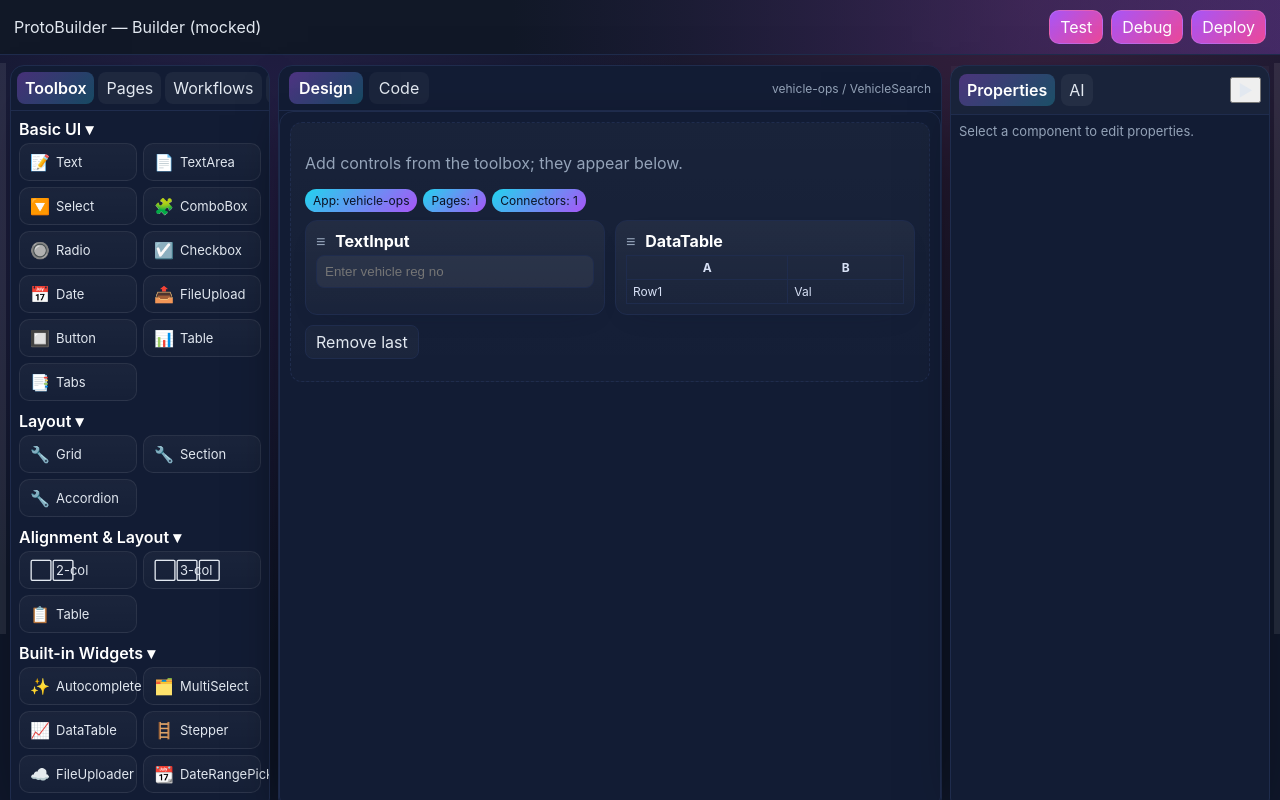
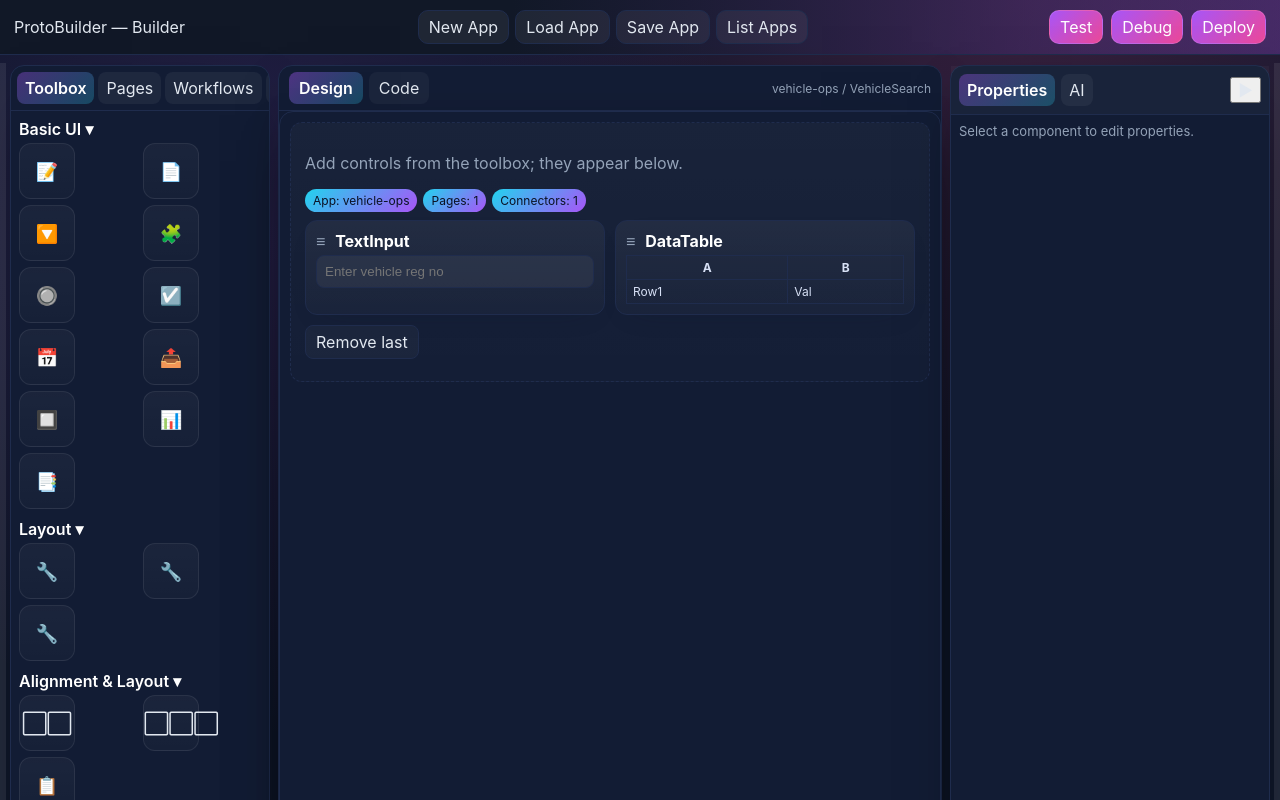
Before and after one commit to karthikeyanga/protobuilder, a React (Vite) app in the folder frontend/apps/builder/: page / in a window 1280 px wide. Shown: the top 800 px of the page. Built offline with nearby package versions, Linux system fonts and the light colour scheme.

Commit message:
ui: add app menu bar and icon-only toolbox tiles with tooltips

```diff
--- a/frontend/apps/builder/src/styles.css
+++ b/frontend/apps/builder/src/styles.css
@@ -42,6 +42,7 @@ body {
   color: var(--text);
   border-bottom: 1px solid var(--border);
   box-shadow: var(--shadow);
+  gap: 10px;
 }
 
 .top-actions button {
@@ -53,6 +54,22 @@ body {
   border-radius: 10px;
   cursor: pointer;
   box-shadow: 0 12px 30px -20px rgba(236, 72, 153, 0.8);
+}
+
+.menu-actions {
+  display: flex;
+  gap: 6px;
+}
+.menu-actions button {
+  background: rgba(255, 255, 255, 0.06);
+  border: 1px solid var(--border);
+  color: var(--text);
+  border-radius: 10px;
+  padding: 6px 10px;
+  cursor: pointer;
+}
+.menu-actions button:hover {
+  border-color: rgba(168, 85, 247, 0.5);
 }
 
 .main {
@@ -137,9 +154,11 @@ body {
 .tool-btn {
   display: flex;
   align-items: center;
-  gap: 6px;
-  padding: 8px 10px;
-  border-radius: 10px;
+  justify-content: center;
+  width: 56px;
+  height: 56px;
+  padding: 0;
+  border-radius: 12px;
   border: 1px solid rgba(255, 255, 255, 0.08);
   background: linear-gradient(180deg, rgba(255, 255, 255, 0.04), rgba(255, 255, 255, 0.02));
   cursor: pointer;
@@ -154,12 +173,9 @@ body {
 }
 
 .tool-btn .icon {
-  width: 20px;
+  width: 100%;
   text-align: center;
-}
-
-.tool-btn .label {
-  font-size: 13px;
+  font-size: 18px;
 }
 
 .pill {
@@ -572,3 +588,15 @@ ul {
 button {
   font: inherit;
 }
+
+.sr-only {
+  position: absolute;
+  width: 1px;
+  height: 1px;
+  padding: 0;
+  margin: -1px;
+  overflow: hidden;
+  clip: rect(0, 0, 0, 0);
+  white-space: nowrap;
+  border: 0;
+}
--- a/frontend/apps/builder/src/ui/App.tsx
+++ b/frontend/apps/builder/src/ui/App.tsx
@@ -27,6 +27,28 @@ const controlIcon: Record<string, string> = {
   Stepper: '🪜',
   FileUploader: '☁️',
   DateRangePicker: '📆'
+};
+const controlDesc: Record<string, string> = {
+  Text: 'Single-line text input',
+  TextArea: 'Multi-line text input',
+  Select: 'Dropdown select',
+  ComboBox: 'Selectable with typing',
+  Radio: 'Radio options',
+  Checkbox: 'Boolean toggle',
+  Date: 'Date picker',
+  FileUpload: 'Upload a file',
+  Button: 'Button',
+  Table: 'Simple table',
+  Tabs: 'Tabbed content',
+  'Grid-2col': 'Two-column layout',
+  'Grid-3col': 'Three-column layout',
+  TableLayout: 'Table layout section',
+  Autocomplete: 'Suggestions as you type',
+  MultiSelect: 'Select multiple options',
+  DataTable: 'Data table with header',
+  Stepper: 'Step indicator',
+  FileUploader: 'Upload with progress',
+  DateRangePicker: 'Start/end date'
 };
 
 const paletteControls = [
@@ -224,7 +246,13 @@ export function App() {
   return (
     <div className="layout">
       <header className="topbar">
-        <div className="logo">ProtoBuilder — Builder (mocked)</div>
+        <div className="logo">ProtoBuilder — Builder</div>
+        <div className="menu-actions">
+          <button type="button">New App</button>
+          <button type="button">Load App</button>
+          <button type="button">Save App</button>
+          <button type="button">List Apps</button>
+        </div>
         <div className="top-actions">
           <button type="button">Test</button>
           <button type="button">Debug</button>
@@ -267,14 +295,14 @@ export function App() {
                             <button
                               key={c}
                               className="tool-btn"
-                              title={`${c} — add to canvas`}
-                              aria-label={c}
+                            title={`${c} — ${controlDesc[c] ?? ''}`}
+                            aria-label={c}
                               onClick={() => addControl(c)}
                               draggable
                               onDragStart={() => setDragPayload({ kind: 'control', name: c })}
                             >
-                              <span className="icon">{controlIcon[c] ?? '🔧'}</span>
-                              <span className="label">{c}</span>
+                            <span className="icon">{controlIcon[c] ?? '🔧'}</span>
+                            <span className="sr-only">{c}</span>
                             </button>
                           ))}
                         </div>
@@ -289,15 +317,15 @@ export function App() {
                       <div className="tool-grid">
                         <button className="tool-btn" title="2-column section" aria-label="2-column section" onClick={() => addLayout('Grid-2col')} draggable onDragStart={() => setDragPayload({ kind: 'layout', name: 'Grid-2col' })}>
                           <span className="icon">{controlIcon['Grid-2col']}</span>
-                          <span className="label">2-col</span>
+                          <span className="sr-only">2-col</span>
                         </button>
                         <button className="tool-btn" title="3-column section" aria-label="3-column section" onClick={() => addLayout('Grid-3col')} draggable onDragStart={() => setDragPayload({ kind: 'layout', name: 'Grid-3col' })}>
                           <span className="icon">{controlIcon['Grid-3col']}</span>
-                          <span className="label">3-col</span>
+                          <span className="sr-only">3-col</span>
                         </button>
                         <button className="tool-btn" title="Table layout" aria-label="Table layout" onClick={() => addLayout('TableLayout')} draggable onDragStart={() => setDragPayload({ kind: 'layout', name: 'TableLayout' })}>
                           <span className="icon">{controlIcon['TableLayout']}</span>
-                          <span className="label">Table</span>
+                          <span className="sr-only">Table</span>
                         </button>
                       </div>
                     )}
@@ -312,14 +340,14 @@ export function App() {
                           <button
                             key={w}
                             className="tool-btn"
-                            title={`${w} — add to canvas`}
+                            title={`${w} — ${controlDesc[w] ?? ''}`}
                             aria-label={w}
                             onClick={() => addControl(w)}
                             draggable
                             onDragStart={() => setDragPayload({ kind: 'control', name: w })}
                           >
                             <span className="icon">{controlIcon[w] ?? '✨'}</span>
-                            <span className="label">{w}</span>
+                            <span className="sr-only">{w}</span>
                           </button>
                         ))}
                       </div>
```
